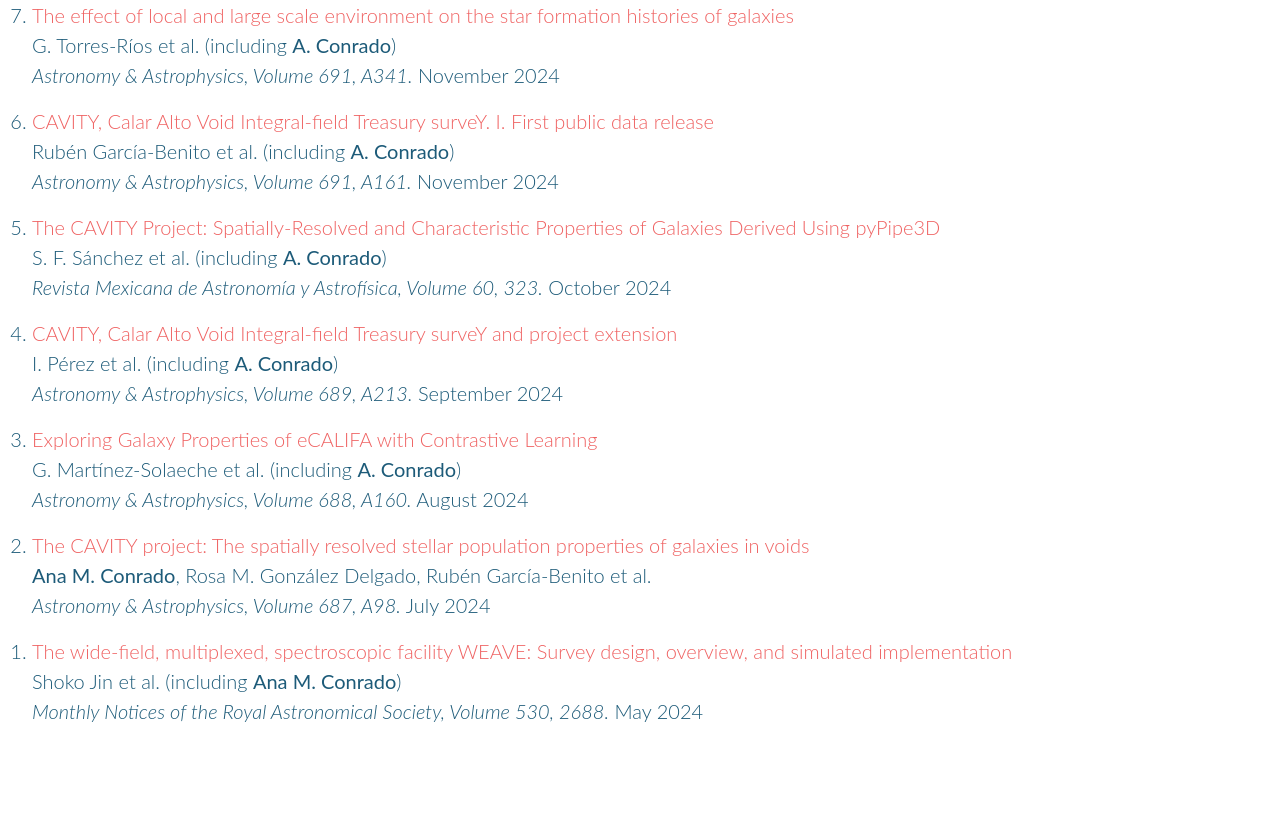
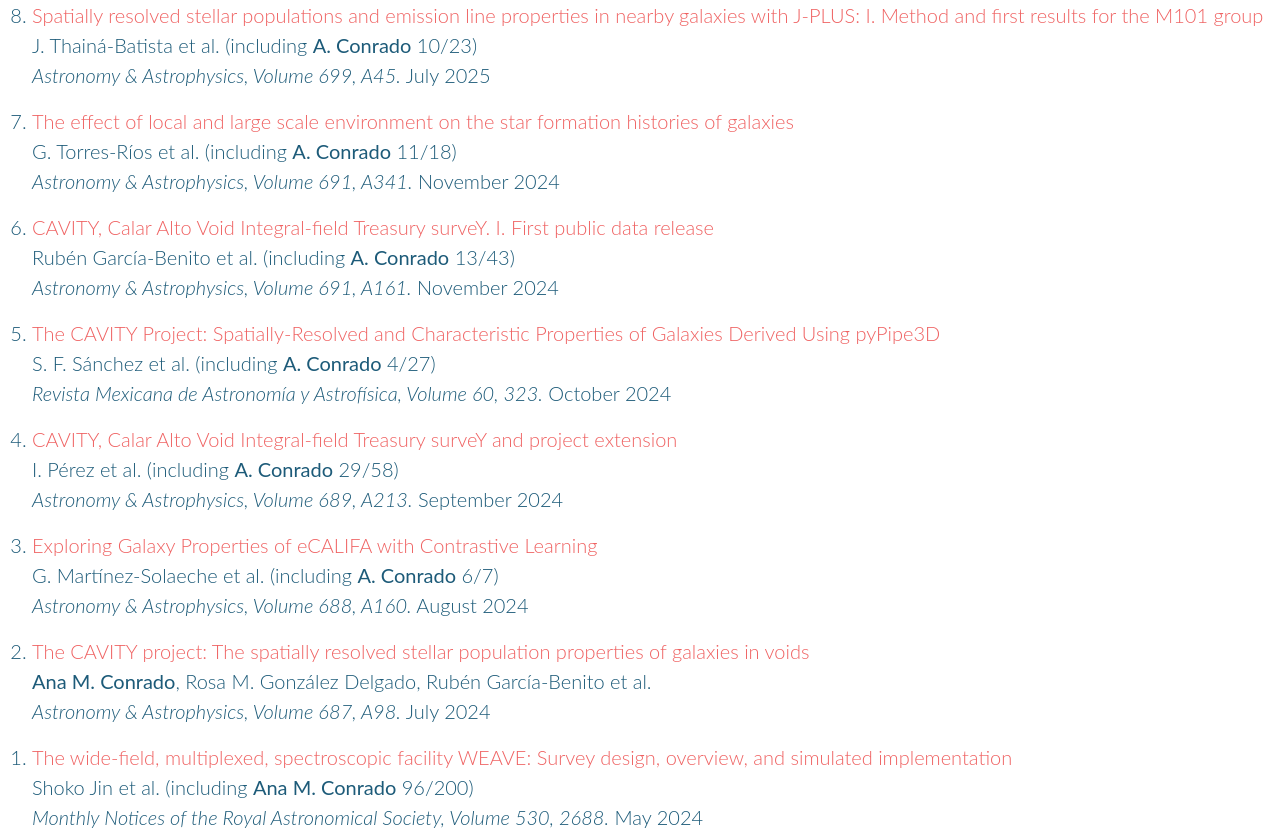
Before and after one commit to anamconrado/anamconrado.github.io, a plain HTML site: page publications.html in a window 1280 px wide. Before the commit the page ends 800 px from the top, so only its background shows below. Drawn offline with Linux system fonts and the light colour scheme.

Commit message:
update papers

```diff
--- a/publications.html
+++ b/publications.html
@@ -5,28 +5,33 @@
 <body>
     <ol reversed type="1" class="lead text-secondary">
         <li>
+            <a class="linkpub" href="https://ui.adsabs.harvard.edu/abs/2025A%26A...699A..45T/abstract" target="_blank">Spatially resolved stellar populations and emission line properties in nearby galaxies with J-PLUS: I. Method and first results for the M101 group</a>
+            <p>J. Thainá-Batista et al. (including <b>A. Conrado</b> 10/23)<br>
+            <i>Astronomy & Astrophysics, Volume 699, A45.</i> July 2025</p>
+        </li>
+        <li>
             <a class="linkpub" href="https://ui.adsabs.harvard.edu/abs/2024A%26A...691A.341T/abstract" target="_blank">The effect of local and large scale environment on the star formation histories of galaxies</a>
-            <p>G. Torres-Ríos et al. (including <b>A. Conrado</b>)<br>
+            <p>G. Torres-Ríos et al. (including <b>A. Conrado</b> 11/18)<br>
             <i>Astronomy & Astrophysics, Volume 691, A341.</i> November 2024</p>
         </li>
         <li>
             <a class="linkpub" href="https://ui.adsabs.harvard.edu/abs/2024A%26A...691A.161G/abstract" target="_blank">CAVITY, Calar Alto Void Integral-field Treasury surveY. I. First public data release</a>
-            <p>Rubén García-Benito et al. (including <b>A. Conrado</b>)<br>
+            <p>Rubén García-Benito et al. (including <b>A. Conrado</b> 13/43)<br>
             <i>Astronomy & Astrophysics, Volume 691, A161.</i> November 2024</p>
         </li>
         <li>
             <a class="linkpub" href="https://ui.adsabs.harvard.edu/abs/2024RMxAA..60..323S/abstract" target="_blank">The CAVITY Project: Spatially-Resolved and Characteristic Properties of Galaxies Derived Using pyPipe3D</a>
-            <p>S. F. Sánchez et al. (including <b>A. Conrado</b>)<br>
+            <p>S. F. Sánchez et al. (including <b>A. Conrado</b> 4/27)<br>
             <i>Revista Mexicana de Astronomía y Astrofísica, Volume 60, 323.</i> October 2024</p>
         </li>
         <li>
             <a class="linkpub" href="https://ui.adsabs.harvard.edu/abs/2024A%26A...689A.213P/abstract" target="_blank">CAVITY, Calar Alto Void Integral-field Treasury surveY and project extension</a>
-            <p>I. Pérez et al. (including <b>A. Conrado</b>)<br>
+            <p>I. Pérez et al. (including <b>A. Conrado</b> 29/58)<br>
             <i>Astronomy & Astrophysics, Volume 689, A213.</i> September 2024</p>
         </li>
         <li>
             <a class="linkpub" href="https://ui.adsabs.harvard.edu/abs/2024arXiv240513471M/abstract" target="_blank">Exploring Galaxy Properties of eCALIFA with Contrastive Learning</a>
-            <p>G. Martínez-Solaeche et al. (including <b>A. Conrado</b>)<br>
+            <p>G. Martínez-Solaeche et al. (including <b>A. Conrado</b> 6/7)<br>
             <i>Astronomy & Astrophysics, Volume 688, A160.</i> August 2024</p>
         </li>
         <li>
@@ -36,7 +41,7 @@
         </li>
         <li>
             <a class="linkpub" href="https://ui.adsabs.harvard.edu/abs/2024MNRAS.530.2688J/abstract" target="_blank">The wide-field, multiplexed, spectroscopic facility WEAVE: Survey design, overview, and simulated implementation</a>
-            <p>Shoko Jin et al. (including <b>Ana M. Conrado</b>)<br>
+            <p>Shoko Jin et al. (including <b>Ana M. Conrado</b> 96/200)<br>
             <i>Monthly Notices of the Royal Astronomical Society, Volume 530, 2688.</i> May 2024</p>
         </li>
     </ol>
```
Also changed, not shown: index.html (+6 -6 lines).
